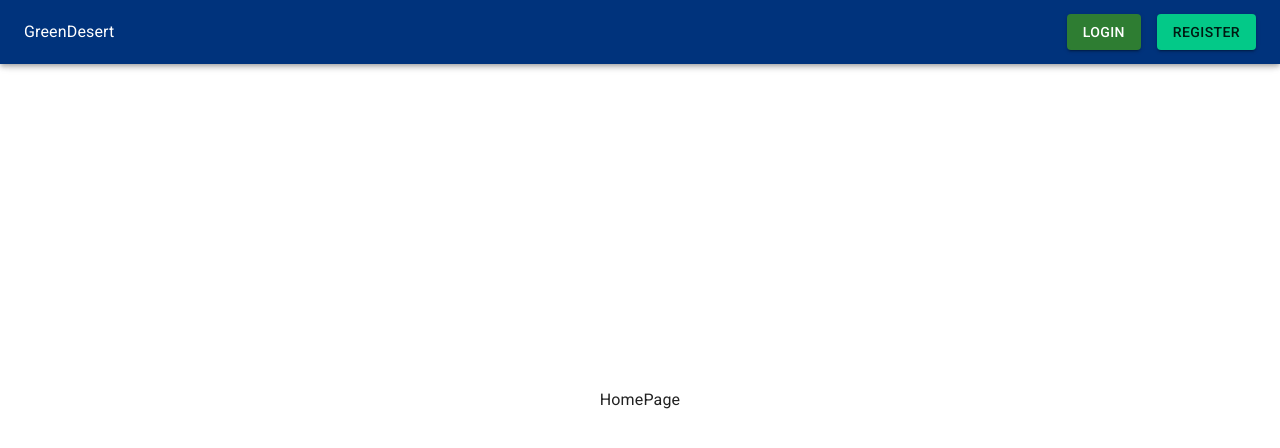
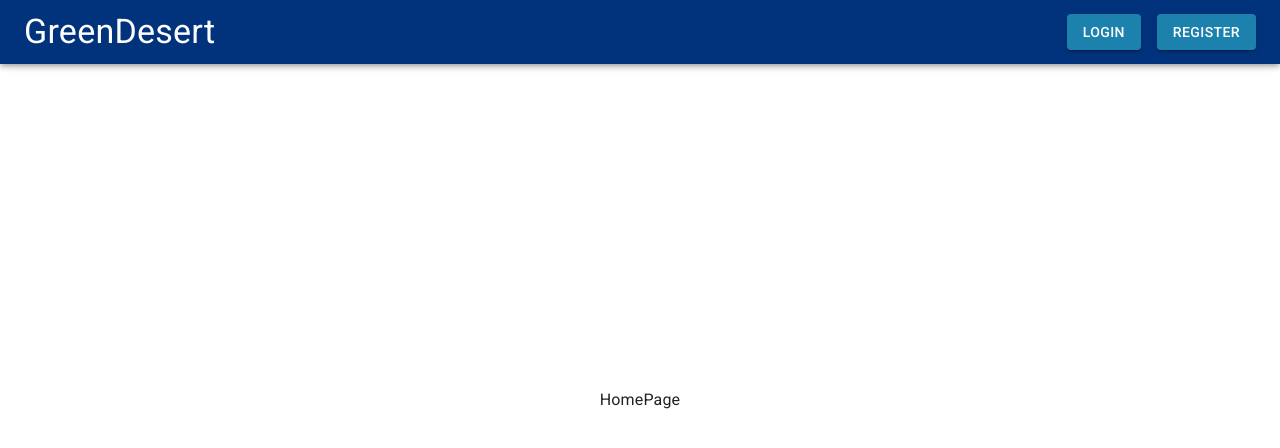
Before and after one commit to TheJulioHD/GreenDesertWebReact, a React (Vite) app: page / in a window 1280 px wide. Shown: the top 448 px of the page. Built offline with nearby package versions, Linux system fonts and the light colour scheme.

Commit message:
Navbar changes

```diff
--- a/src/Common/Navbar.tsx
+++ b/src/Common/Navbar.tsx
@@ -9,23 +9,28 @@ import React from 'react'
 
 const Navbar:React.FC<{}> = () => {
   return (
+
     <Box sx={{flexGrow:1}}>
         <AppBar position='fixed'>
             <Toolbar>
                 <Grid container direction="row" justifyContent="space-between" alignItems="center">
                     <Grid item>
-                        <Typography>GreenDesert</Typography>
+                        <Typography variant='h4'>GreenDesert</Typography>
                     </Grid>
                     <Grid item>
                         <Stack direction='row' spacing={2}>
-                            <Button variant='contained' color='success'> Login</Button>
-                            <Button variant='contained' color='secondary'> Register</Button>
+                            <Button
+                                variant='contained'
+                                sx={{backgroundColor: 'primary.light'
+                                }}>Login</Button>
+                            <Button variant='contained' sx={{backgroundColor: 'primary.light'}}> Register</Button>
                         </Stack>
                     </Grid>
                 </Grid>
             </Toolbar>
         </AppBar>
     </Box>
+
   )
 }
 
--- a/src/pages/Auth/SignOut/SignUp.tsx
+++ b/src/pages/Auth/SignOut/SignUp.tsx
@@ -9,7 +9,6 @@ export const SignUp = () => {
   return (
 
     <>
-
 
       <Typography variant='h1'>¡Bienvenido!</Typography>
       <Typography variant='h2'>Registra tu cuenta</Typography>
```
